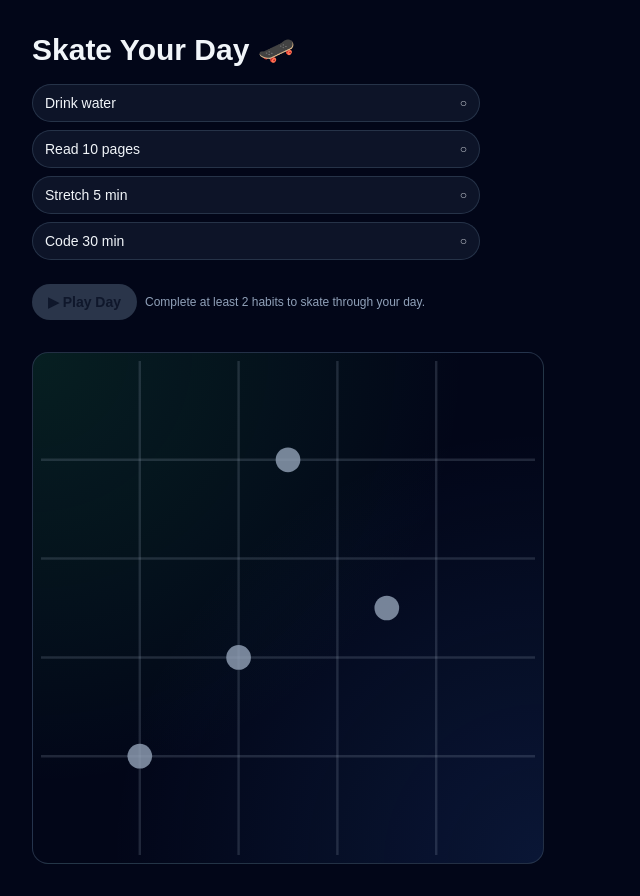
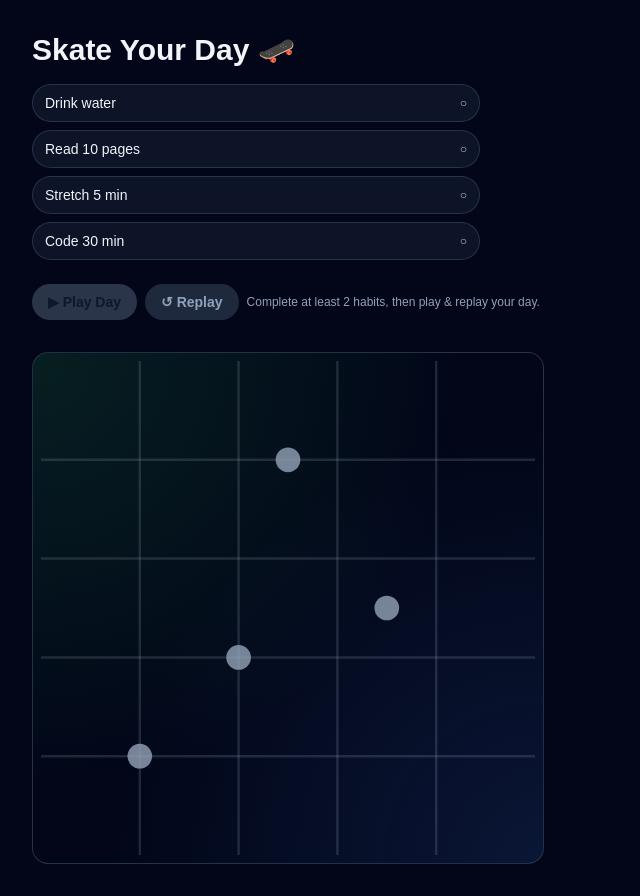
Before and after one commit to chulahn/Sk8Habit, a Next.js app in the folder skate-your-day/: page / in a window 1280 px wide. Shown: the whole page, without its empty margins (0-640 px from the left). Built offline with nearby package versions, Linux system fonts and the light colour scheme.

Commit message:
replay button

```diff
--- a/skate-your-day/app/page.tsx
+++ b/skate-your-day/app/page.tsx
@@ -19,23 +19,31 @@ export default function Home() {
   );
 
   const [isPlaying, setIsPlaying] = useState(false);
-  // 0 -> 1 across the entire path
-  const [progress, setProgress] = useState(0);
+  const [progress, setProgress] = useState(0); // 0 -> 1
 
-  // Completed habits in the order finished
   const completedHabits = habits
     .filter((h) => h.completed && h.completedAt != null)
     .sort((a, b) => (a.completedAt! - b.completedAt!));
 
   const pathPoints = completedHabits.map((h) => [h.x, h.y] as [number, number]);
 
-  // Prepare segments + total length for smooth interpolation
   const { segments, totalLength } = useMemo(() => {
     if (pathPoints.length < 2) {
-      return { segments: [] as { from: [number, number]; to: [number, number]; length: number }[], totalLength: 0 };
+      return {
+        segments: [] as {
+          from: [number, number];
+          to: [number, number];
+          length: number;
+        }[],
+        totalLength: 0,
+      };
     }
 
-    const segs: { from: [number, number]; to: [number, number]; length: number }[] = [];
+    const segs: {
+      from: [number, number];
+      to: [number, number];
+      length: number;
+    }[] = [];
     let lengthSum = 0;
 
     for (let i = 0; i < pathPoints.length - 1; i++) {
@@ -53,7 +61,6 @@ export default function Home() {
     return { segments: segs, totalLength: lengthSum };
   }, [pathPoints]);
 
-  // Toggle habit completion
   const toggleHabit = (id: number) => {
     setHabits((prev) =>
       prev.map((h) => {
@@ -73,6 +80,7 @@ export default function Home() {
         }
       })
     );
+    // if you change the path while playing, you *could* reset, but we'll skip for now
   };
 
   const handlePlay = () => {
@@ -81,13 +89,19 @@ export default function Home() {
     setIsPlaying(true);
   };
 
-  // Animation using requestAnimationFrame
+  const handleReplay = () => {
+    if (pathPoints.length < 2) return;
+    setProgress(0);
+    setIsPlaying(true);
+  };
+
+  // Animation
   const animationRef = useRef<number | null>(null);
 
   useEffect(() => {
     if (!isPlaying || totalLength <= 0) return;
 
-    const duration = 4000; // ms for full path
+    const duration = 4000; // ms for full run
     const startTime = performance.now();
 
     const tick = (now: number) => {
@@ -111,7 +125,6 @@ export default function Home() {
     };
   }, [isPlaying, totalLength]);
 
-  // Compute skater position from progress along the entire path
   const skaterPosition = useMemo(() => {
     if (pathPoints.length === 0) return null;
     if (pathPoints.length === 1 || totalLength === 0) {
@@ -122,7 +135,7 @@ export default function Home() {
 
     for (const seg of segments) {
       if (distanceAlong <= seg.length) {
-        const t = distanceAlong / seg.length; // 0 -> 1 within this segment
+        const t = distanceAlong / seg.length;
         const x = seg.from[0] + (seg.to[0] - seg.from[0]) * t;
         const y = seg.from[1] + (seg.to[1] - seg.from[1]) * t;
         return [x, y] as [number, number];
@@ -131,10 +144,12 @@ export default function Home() {
       }
     }
 
-    // Fallback: end of last segment
     const last = segments[segments.length - 1];
     return last ? last.to : pathPoints[pathPoints.length - 1];
   }, [pathPoints, segments, totalLength, progress]);
+
+  const canPlay = pathPoints.length >= 2 && !isPlaying;
+  const canReplay = pathPoints.length >= 2 && !isPlaying && progress >= 1;
 
   return (
     <main className="min-h-screen flex flex-col gap-4 p-4 sm:p-8 bg-slate-950 text-slate-100">
@@ -161,20 +176,33 @@ export default function Home() {
       </div>
 
       {/* Controls */}
-      <div className="flex items-center gap-2 mt-2">
+      <div className="flex items-center gap-2 mt-2 flex-wrap">
         <button
           onClick={handlePlay}
-          disabled={pathPoints.length < 2}
+          disabled={!canPlay}
           className={`px-4 py-2 rounded-full font-semibold text-sm ${
-            pathPoints.length < 2
+            !canPlay
               ? "bg-slate-600/60 text-slate-900 cursor-not-allowed"
               : "bg-gradient-to-r from-blue-500 to-cyan-400 text-slate-900"
           }`}
         >
           ▶ Play Day
         </button>
+
+        <button
+          onClick={handleReplay}
+          disabled={!canReplay}
+          className={`px-4 py-2 rounded-full font-semibold text-sm ${
+            !canReplay
+              ? "bg-slate-700/60 text-slate-400 cursor-not-allowed"
+              : "bg-gradient-to-r from-fuchsia-500 to-pink-400 text-slate-900"
+          }`}
+        >
+          ↺ Replay
+        </button>
+
         <span className="text-xs text-slate-400">
-          Complete at least 2 habits to skate through your day.
+          Complete at least 2 habits, then play & replay your day.
         </span>
       </div>
 
@@ -226,7 +254,7 @@ export default function Home() {
             />
           ))}
 
-          {/* skater dot */}
+          {/* skater */}
           {skaterPosition && (
             <circle
               cx={skaterPosition[0]}
```
